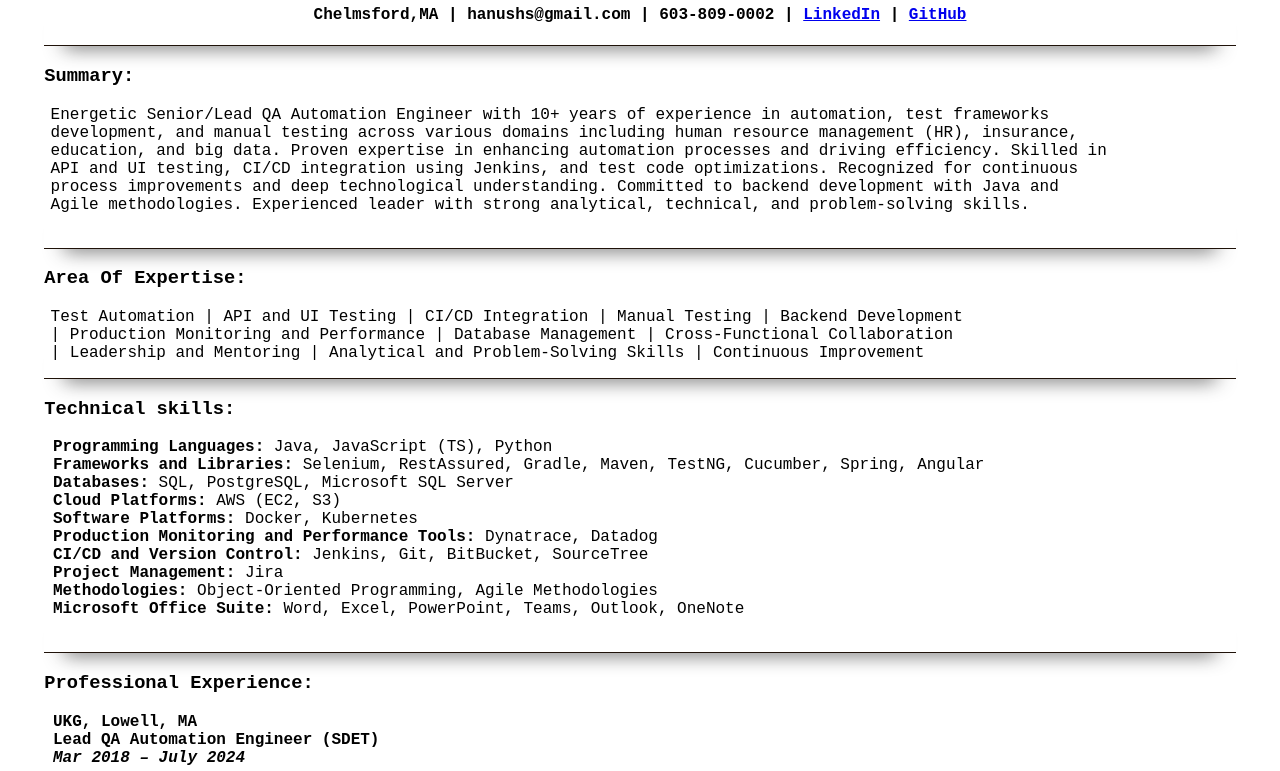
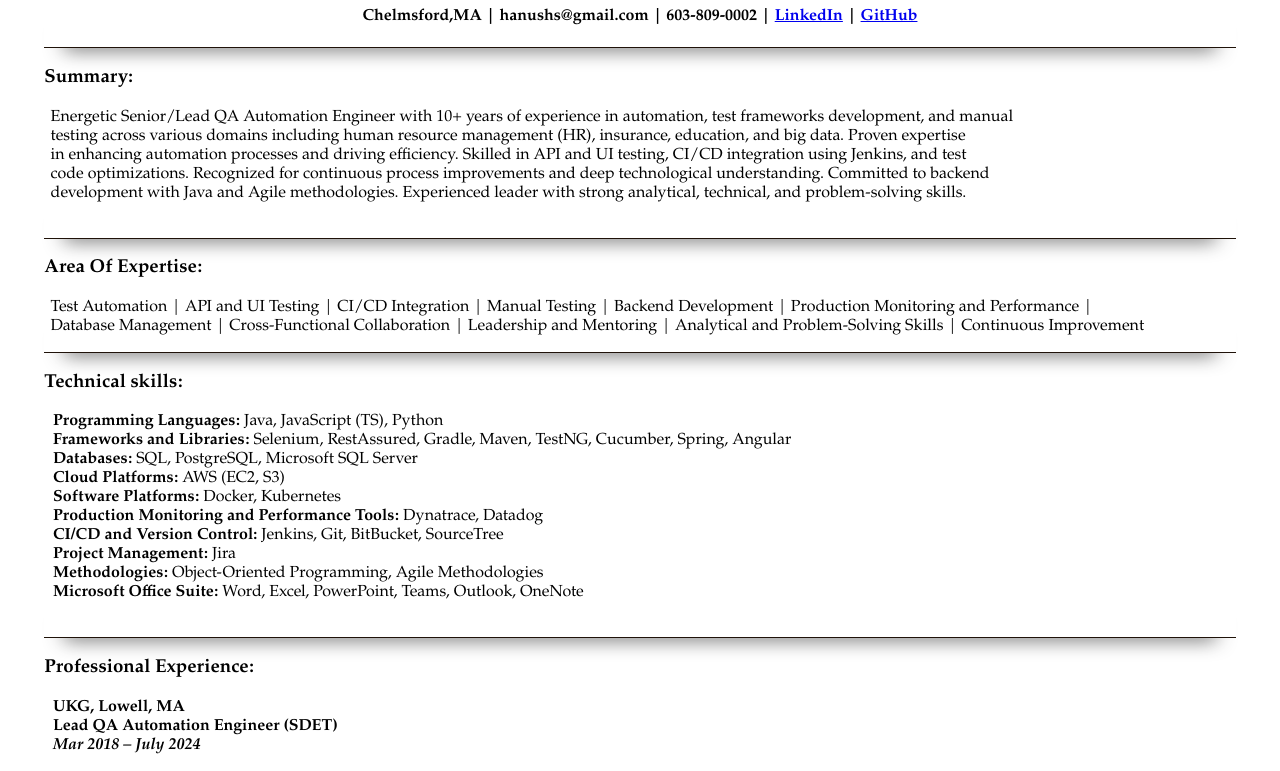
Before and after one commit to boyfromearth/online-resume, a plain HTML site: page index.html in a window 1280 px wide. Shown: the part 100-871 px from the top of the page. Drawn offline with Linux system fonts and the light colour scheme.

Commit message:
Update style.css

```diff
--- a/style.css
+++ b/style.css
@@ -1,5 +1,5 @@
 div {
-    font-family: 'Courier New', Courier, monospace;
+    font-family: 'Garamond', Courier, monospace;
 }
 
 hr {
@@ -56,7 +56,3 @@ hr {
    .certifications {
     margin-left: 3%;
    }
-
-   a {
-
-   }
```
